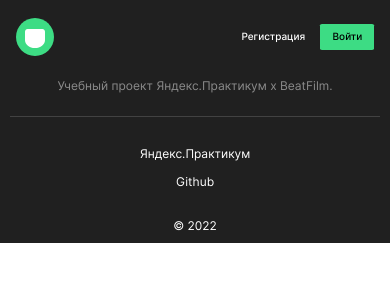
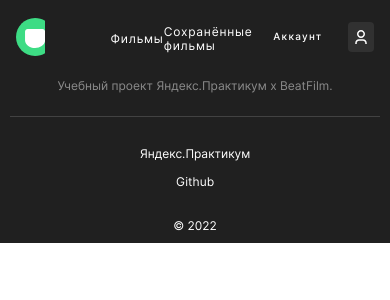
Before and after one commit to VolcharaMastering/movies-explorer-frontend, a React (Create React App) app: page /movies in a window 390 px wide. Shown: the top 300 px of the page. Built offline with nearby package versions, Linux system fonts and the light colour scheme.

Commit message:
level-2. header without burger

```diff
--- a/src/components/App/App.js
+++ b/src/components/App/App.js
@@ -24,10 +24,10 @@
                 <Route exact path='/'>
                     <Main/>
                 </Route>
-            {/*    <Route path='/movies'>
+            <Route path='/movies'>
 
                 </Route>
-                <Route path='/saved-movies'>
+            {/*    <Route path='/saved-movies'>
 
                 </Route>
                 <Route path='/profile'>
--- a/src/components/Header/Header.css
+++ b/src/components/Header/Header.css
@@ -9,8 +9,27 @@
     margin: 0;
 }
 
+.header__logo{
+    background-image: url(../../images/logo.svg);
+    width: 38px;
+    height: 38px;
+    cursor: pointer;
+    margin-left: 70px;
+}
+
+@media screen and (max-width: 1200px){
+    .header__logo{
+        margin-left: 4%;
+    }
+}
+
+.header__no-links{
+    margin: 0;
+}
+
 .header__user-form {
-    width: 183px;
+    width: 100px;
+    letter-spacing: 1.3px;
     max-height: 32px;
     display: flex;
     align-items: center;
@@ -31,18 +50,53 @@
     }
 }
 
-.header__logo{
-    background-image: url(../../images/logo.svg);
-    width: 38px;
-    height: 38px;
-    cursor: pointer;
-    margin-left: 70px;
+.header__links-form {
+    width: 214px;
+    font-weight: 400;
+    letter-spacing: 0.8px;
+    max-height: 32px;
+    display: flex;
+    align-items: center;
+    justify-content: space-between;
+    margin: 3px 0 0 66px;
+}
+
+
+.header__user-buttons {
+    width: 183px;
+    max-height: 32px;
+    display: flex;
+    align-items: center;
+    justify-content: space-between;
+    margin-right: 70px;
 }
 
 @media screen and (max-width: 1200px){
-    .header__logo{
-        margin-left: 4%;
+    .header__user-buttons{
+        margin-right: 4%;
     }
+}
+
+@media screen and (max-width: 450px){
+    .header__user-buttons{
+        font-size: 10px;
+        width: 133px;
+    }
+}
+
+.header__link{
+    cursor: pointer;
+    text-decoration: none;
+    color: white;
+    margin: 0;
+}
+
+.header__img-link{
+    background-image: url(../../images/userIcon.svg);
+    width: 26px;
+    height: 30px;
+    cursor: pointer;
+    margin: 0;
 }
 
 .header__button{
--- a/src/components/Header/Header.js
+++ b/src/components/Header/Header.js
@@ -1,13 +1,48 @@
+import { useEffect, useState } from "react";
+import { Link, useLocation } from "react-router-dom";
 import './Header.css'
+
 function Header(props) {
+    const [headerLinks, setHeaderLinks] = useState('');
+    const [userBox, setUserBox] = useState('');
+    const { pathname } = useLocation();
+    useEffect(() => {
+        switch (pathname) {
+            case '/signin':
+                setHeaderLinks(<div className="header__no-links"></div>)
+                setUserBox(<div className="header__no-form"></div>);
+                break;
+            case '/signup':
+                setHeaderLinks(<div className="header__no-links"></div>)
+                setUserBox(<div className="header__no-form"></div>);
+                break;
+            case '/movies':
+            case '/saved-movies':
+            case '/profile':
+                setHeaderLinks(<div className="header__links-form">
+                    <Link to='/movies' className="header__link">Фильмы</Link>
+                    <Link to='/saved-movies' className="header__link">Сохранённые фильмы</Link>
+                </div>)
+                setUserBox(<div className="header__user-form">
+                    <Link to='/profile' className="header__link">Аккаунт</Link>
+                    <Link to='/profile' className="header__img-link" />
+                </div>);
+                break;
+
+            default:
+                setHeaderLinks(<div className="header__no-links"></div>)
+                setUserBox(<div className="header__user-buttons">
+                    <p className="header__signup">Регистрация</p>
+                    <div className="header__button">Войти</div>
+                </div>);
+        }
+    }, [pathname]);
 
     return (
         <header className="header">
-            <div className="header__logo"></div>
-            <div className="header__user-form">
-                <p className="header__signup">Регистрация</p>
-                <div className="header__button">Войти</div>
-            </div>
+            <Link to='/' className="header__logo"></Link>
+            {headerLinks}
+            {userBox}
         </header>
     );
 }
```
Also changed, not shown: src/components/Movies/Movies.js (+49 -0 lines), src/images/userIcon.svg (added).
